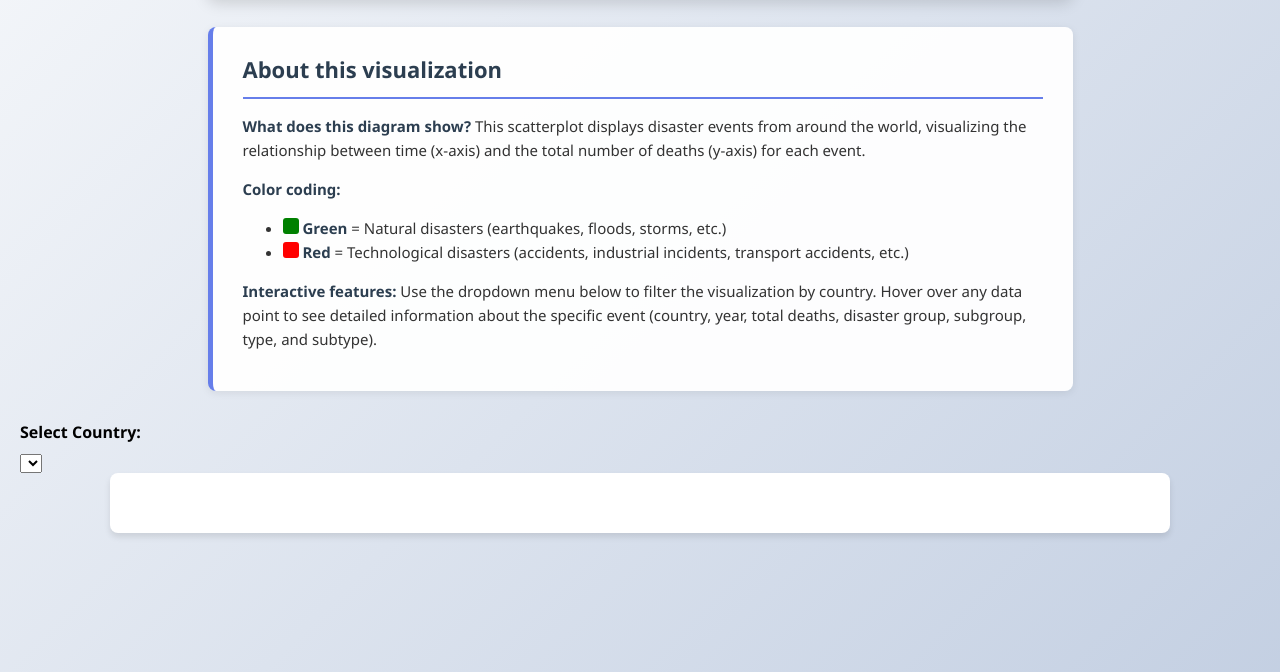
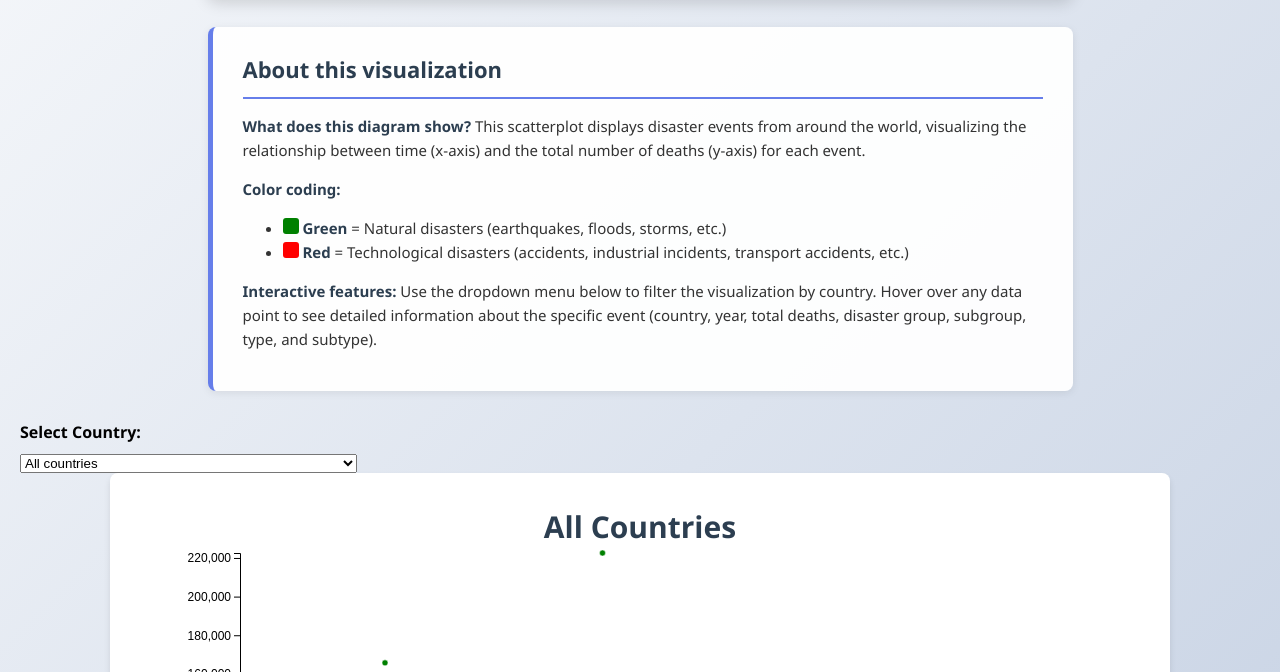
Before and after one commit to RichardM657/D3-Implementation_InfoVis, a plain HTML site: page index.html in a window 1280 px wide. Shown: the part 128-800 px from the top of the page. Drawn offline with nearby package versions, Linux system fonts and the light colour scheme.

Commit message:
module fix again

```diff
--- a/index.html
+++ b/index.html
@@ -37,6 +37,6 @@
   	<div id="scatter" class="responsive-svg-container"></div>
 
 	<script src="https://cdn.jsdelivr.net/npm/d3@7"></script>
-	<script src="./js/script.js"></script>
+	<script type="module" src="./js/script.js"></script>
 </body>
 </html>
```
